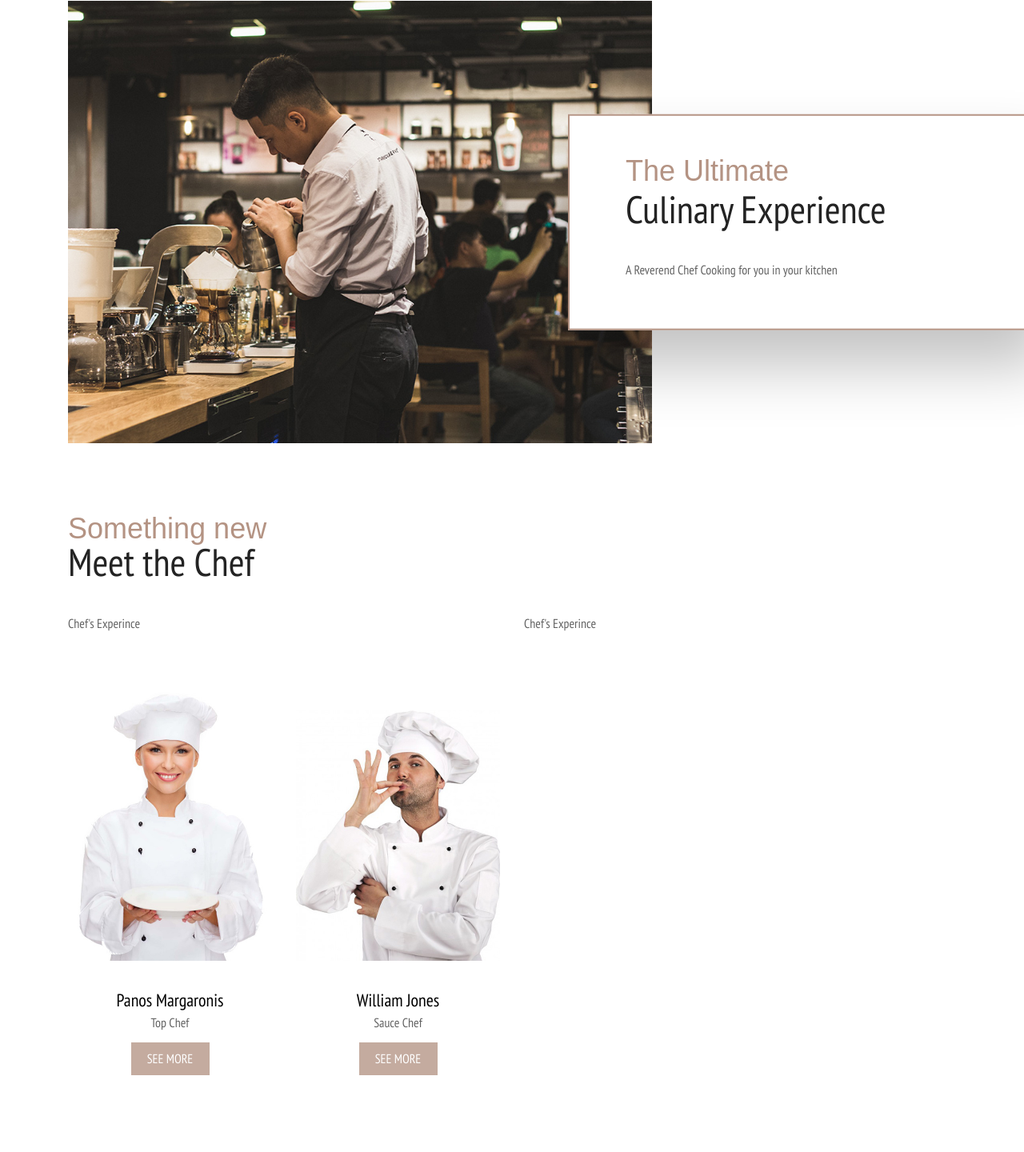
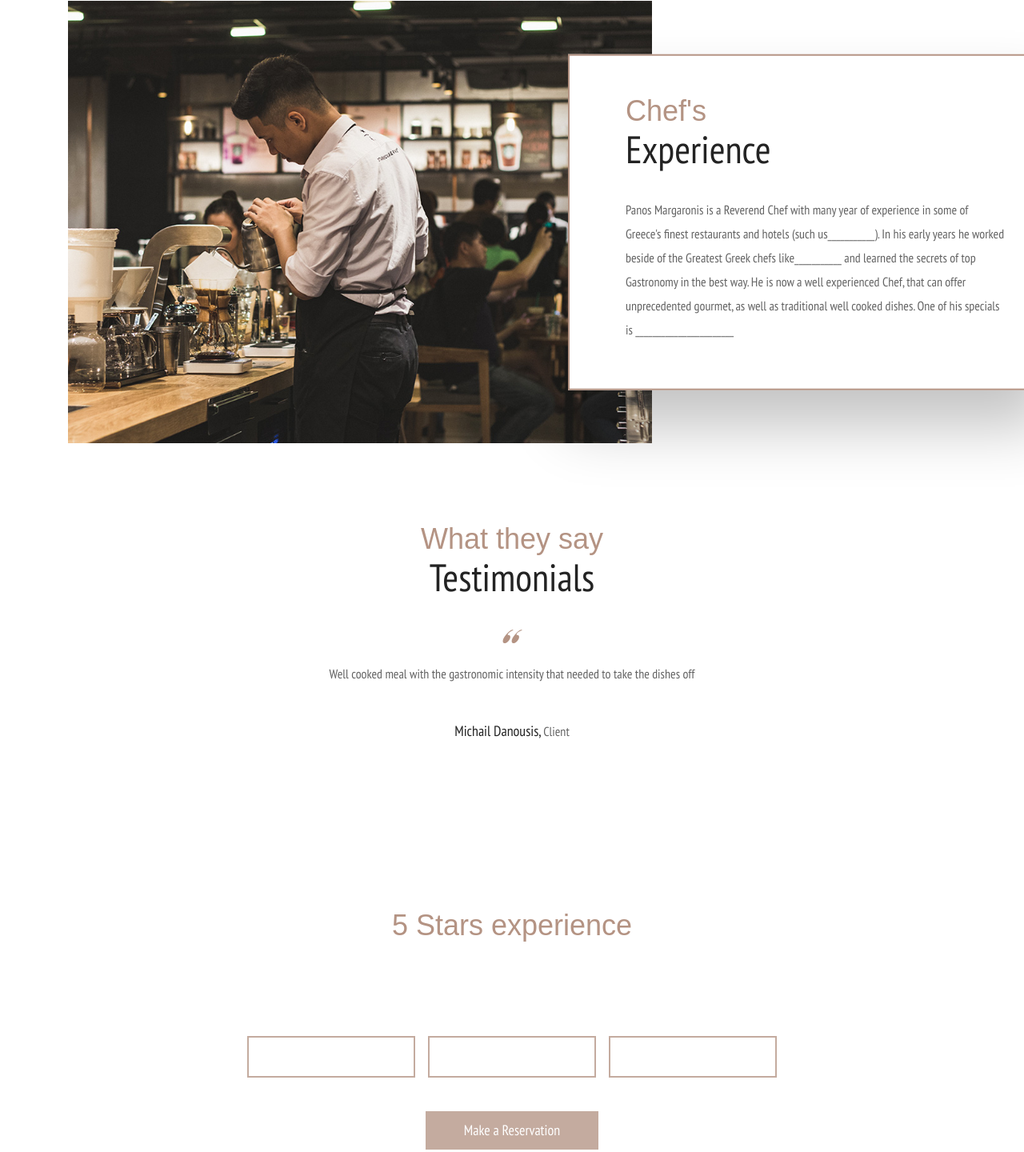
Before and after one commit to murodias171/private_chef_site, a plain HTML site: page about.html in a window 1280 px wide. Shown: the part 625-2065 px from the top of the page at 80% size. Drawn offline with Linux system fonts and the light colour scheme; a web font is replaced by a local one.

Commit message:
σαδσ

```diff
--- a/about.html
+++ b/about.html
@@ -71,9 +71,6 @@
 			<ul>
 				<li><a href="index.html">home</a></li>
 				<li><a href="about.html">about us</a></li>
-				<li><a href="menu.html">menu</a></li>
-				<li><a href="#">delivery</a></li>
-				<li><a href="blog.html">blog</a></li>
 				<li><a href="contact.html">contact</a></li>
 			</ul>
 		</div>
@@ -89,7 +86,7 @@
 				<div class="row">
 					<div class="col">
 						<div class="home_content text-center">
-							<div class="home_subtitle page_subtitle">Private</div>
+							<div class="home_subtitle page_subtitle">Meet the</div>
 							<div class="home_title"><h1>Chef</h1></div>
 						</div>
 					</div>
@@ -105,10 +102,19 @@
 			<div class="row">
 				<div class="col">
 					<div class="intro_content">
-						<div class="intro_subtitle page_subtitle">The Ultimate</div>
-						<div class="intro_title"><h2>Culinary Experience</h2></div>
+						<div class="intro_subtitle page_subtitle">Chef's</div>
+						<div class="intro_title"><h2>Experience</h2></div>
 						<div class="intro_text">
-							<p>A Reverend Chef Cooking for you in your kitchen</p>
+							<p>Panos Margaronis is a Reverend Chef with many year of experience
+                                in some of Greece's finest restaurants and hotels (such us___________).
+                                In his early years he worked beside of the Greatest Greek chefs like___________
+                                and learned the secrets of top Gastronomy in the best way.
+                                He is now a well experienced Chef, that can offer
+                                unprecedented gourmet, as well as traditional well cooked dishes.
+                                One of his specials is _______________________
+
+
+                            </p>
 						</div>
 					</div>
 					<div class="row">
@@ -121,61 +127,6 @@
 		</div>
 	</div>
 
-	<!-- Chefs -->
-
-	<div class="chefs">
-		<div class="container">
-			<div class="row">
-				<div class="col">
-					<div class="section_title_container">
-						<div class="section_subtitle page_subtitle">Something new</div>
-						<div class="section_title"><h1>Meet the Chef</h1></div>
-					</div>
-				</div>
-			</div>
-			<div class="row chefs_text_row">
-				<div class="col-lg-6">
-					<div class="chefs_text">
-						<p>Chef's Experince</p>
-					</div>
-				</div>
-				<div class="col-lg-6">
-					<div class="chefs_text">
-						<p>Chef's Experince</p>
-					</div>
-				</div>
-			</div>
-			<div class="row chefs_row row-eq-height">
-
-				<!-- Chef -->
-				<div class="col-xl-3 col-md-6 chef_col d-flex flex-column align-items-center justify-content-end">
-					<div class="chef">
-						<div class="chef_image"><img src="images/chef_1.jpg" alt=""></div>
-						<div class="chef_content text-center">
-							<div class="chef_name">Panos Margaronis</div>
-							<div class="chef_subtitle">Top Chef</div>
-							<div class="chef_button ml-auto mr-auto trans_400"><a href="#">see more</a></div>
-						</div>
-					</div>
-				</div>
-
-				<!-- Chef -->
-				<div class="col-xl-3 col-md-6 chef_col d-flex flex-column align-items-center justify-content-end">
-					<div class="chef">
-						<div class="chef_image"><img src="images/chef_2.jpg" alt=""></div>
-						<div class="chef_content text-center">
-							<div class="chef_name">William Jones</div>
-							<div class="chef_subtitle">Sauce Chef</div>
-							<div class="chef_button ml-auto mr-auto trans_400"><a href="#">see more</a></div>
-						</div>
-					</div>
-				</div>
-
-
-
-			</div>
-		</div>
-	</div>
 
 	<!-- Testimonials -->
 
@@ -201,9 +152,10 @@
 							<div class="owl-item text-center">
 								<div class="quote ml-auto mr-auto"><img src="images/quote.png" alt=""></div>
 								<div class="test_text">
-									<p>Lorem ipsum dolor sit amet, consectetur adipiscing elit. Donec malesuada lorem maximus mauris scelerisque, at rutrum nulla dictum. Ut ac ligula sapien. Suspendisse cursus faucibus finibus. Ut non justo eleifend, facilisis nibh ut, interdum odio. Suspendisse potenti. Vivamus luctus diam eu neque rutrum, vitae aliquet dolor venenatis. Nulla consequat fringilla massa.</p>
+									<p>Well cooked meal with the gastronomic
+                                        intensity that needed to take the dishes off</p>
 								</div>
-								<div class="test_info">James Smith, <span>Client</span></div>
+								<div class="test_info">Michail Danousis, <span>Client</span></div>
 							</div>
 						</div>
 					</div>
```
Also changed, not shown: contact.html (+0 -3 lines).
